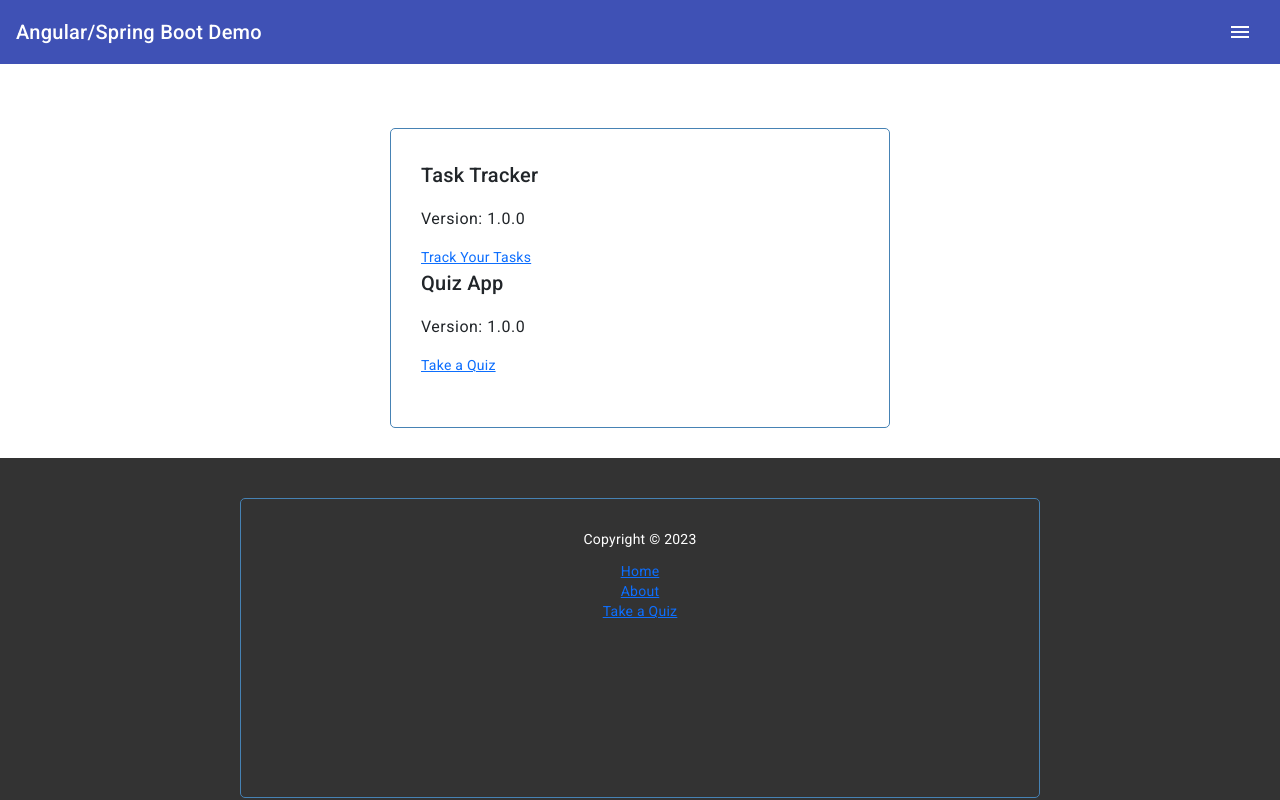
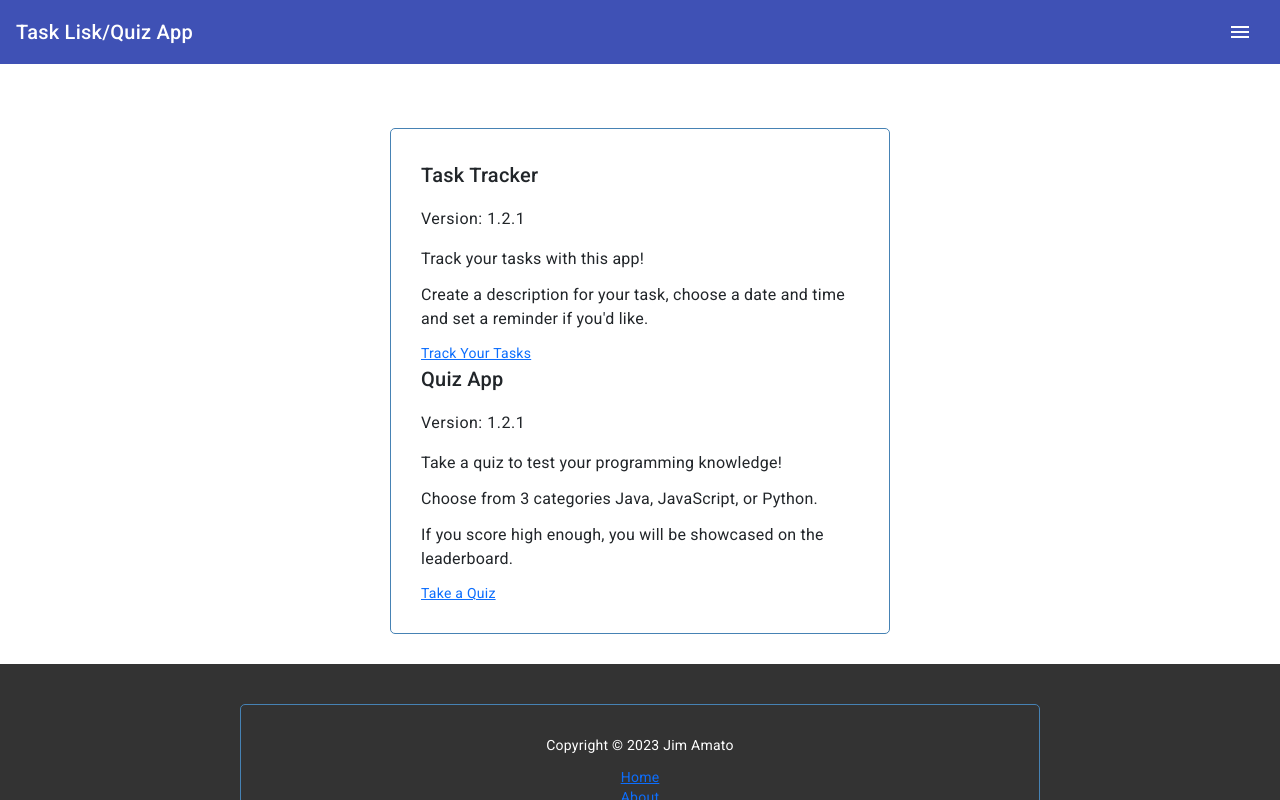
Before and after one commit to Amato1891/angular-quiz-app, an Angular app: page /about in a window 1280 px wide. Shown: the top 800 px of the page. Built offline with nearby package versions, Linux system fonts and the light colour scheme.

Commit message:
Small ui changes

```diff
--- a/src/app/components/nav/nav.component.html
+++ b/src/app/components/nav/nav.component.html
@@ -1,7 +1,7 @@
 <p>
   <mat-toolbar color="primary">
     <mat-toolbar-row>
-      <span>Angular/Spring Boot Demo</span>
+      <span>Task Lisk/Quiz App</span>
       <span class="example-spacer"></span>
       <button mat-icon-button class="example-icon" aria-label="Toggle menu" (click)="isMenuOpen = !isMenuOpen">
         <mat-icon>menu</mat-icon>
--- a/src/app/components/task-tracker/footer/footer.component.html
+++ b/src/app/components/task-tracker/footer/footer.component.html
@@ -1,6 +1,7 @@
 <footer class="footer">
     <div class="container">
-    <p>Copyright &copy; 2023</p>
+    <p>Copyright &copy; 2023 Jim Amato
+    </p>
     <a routerLink="/">Home</a><br>
     <a routerLink="/about">About</a><br>
     <a routerLink="/quiz">Take a Quiz</a>
--- a/src/app/pages/about/about.component.html
+++ b/src/app/pages/about/about.component.html
@@ -1,9 +1,18 @@
 <div>
     <h2>Task Tracker</h2>
-    <h4>Version: 1.0.0</h4>
+    <h4>Version: 1.2.1</h4>
+    <body>
+        <p>Track your tasks with this app!</p>
+        <p>Create a description for your task, choose a date and time and set a reminder if you'd like.</p>
+    </body>
     <a routerLink="/">Track Your Tasks</a>
     <br>
     <h2>Quiz App</h2>
-    <h4>Version: 1.0.0</h4>
+    <h4>Version: 1.2.1</h4>
+    <body>
+        <p>Take a quiz to test your programming knowledge!</p>
+        <p>Choose from 3 categories Java, JavaScript, or Python.</p>
+        <p>If you score high enough, you will be showcased on the leaderboard.</p>
+    </body>
     <a routerLink="/quiz">Take a Quiz</a>
 </div>
```
